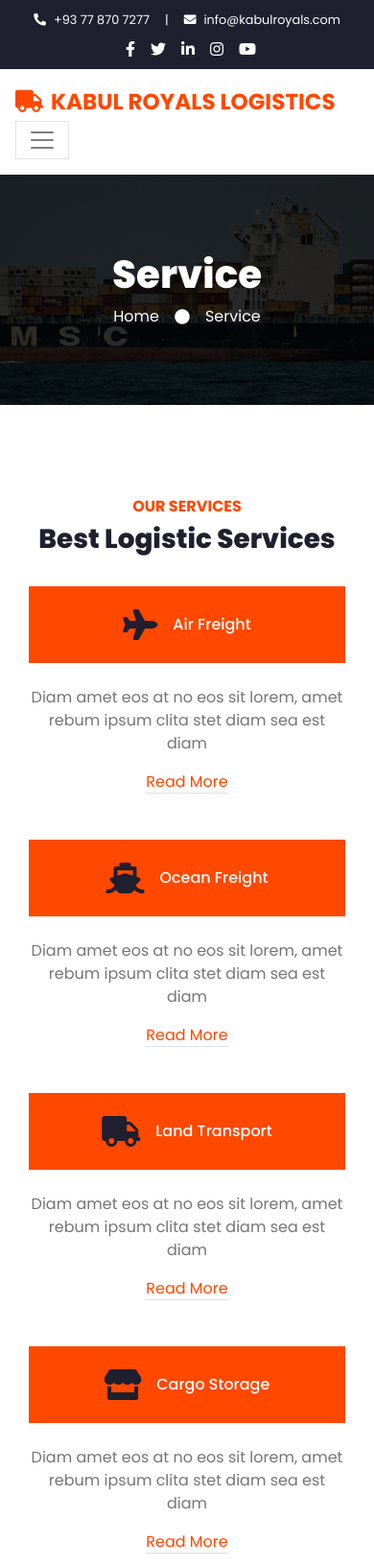
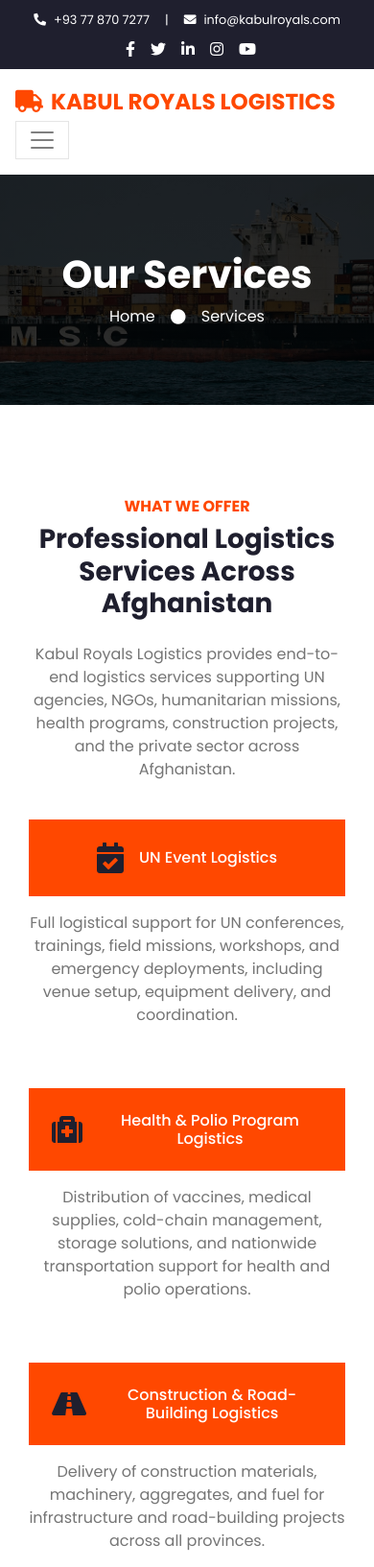
Before and after one commit to khalidsafi-cmd/Kabul-Royals-Logistics, a PHP site: page /service.php in a window 390 px wide. Shown: the top 1633 px of the page at 96% size. Run offline with PHP 8.4, Linux system fonts and the light colour scheme; some libraries are stand-ins or nearby versions.

Commit message:
Changed the service page

```diff
--- a/service.php
+++ b/service.php
@@ -3,17 +3,15 @@
 
 <head>
     <meta charset="utf-8">
-    <title>KRL Logistic Services</title>
+    <title>Kabul Royals Logistics – Services</title>
     <meta content="width=device-width, initial-scale=1.0" name="viewport">
-    <meta content="Free HTML Templates" name="keywords">
-    <meta content="Free HTML Templates" name="description">
 
     <!-- Favicon -->
     <link href="img/favicon.ico" rel="icon">
 
     <!-- Google Web Fonts -->
     <link rel="preconnect" href="https://fonts.gstatic.com">
-    <link href="https://fonts.googleapis.com/css2?family=Poppins:wght@100;200;300;400;500;600;700;800;900&display=swap" rel="stylesheet">
+    <link href="https://fonts.googleapis.com/css2?family=Poppins:wght@300;400;500;600;700&display=swap" rel="stylesheet">
 
     <!-- Font Awesome -->
     <link href="https://cdnjs.cloudflare.com/ajax/libs/font-awesome/5.10.0/css/all.min.css" rel="stylesheet">
@@ -23,134 +21,143 @@
 </head>
 
 <body>
+
     <!-- Include Header -->
     <?php include 'components/header.php'; ?>
 
-
-    <!-- Header Start -->
+    <!-- Page Header Start -->
     <div class="jumbotron jumbotron-fluid mb-5">
         <div class="container text-center py-5">
-            <h1 class="text-white display-3">Service</h1>
+            <h1 class="text-white display-3">Our Services</h1>
             <div class="d-inline-flex align-items-center text-white">
-                <p class="m-0"><a class="text-white" href="">Home</a></p>
+                <p class="m-0"><a class="text-white" href="index.php">Home</a></p>
                 <i class="fa fa-circle px-3"></i>
-                <p class="m-0">Service</p>
+                <p class="m-0">Services</p>
             </div>
         </div>
     </div>
-    <!-- Header End -->
+    <!-- Page Header End -->
 
 
     <!-- Services Start -->
-    <div class="container-fluid pt-5">
+    <div class="container-fluid pt-5 pb-5">
         <div class="container">
-            <div class="text-center pb-2">
-                <h6 class="text-primary text-uppercase font-weight-bold">Our Services</h6>
-                <h1 class="mb-4">Best Logistic Services</h1>
+            <div class="text-center pb-4">
+                <h6 class="text-primary text-uppercase font-weight-bold">What We Offer</h6>
+                <h1 class="mb-4">Professional Logistics Services Across Afghanistan</h1>
+                <p class="mx-auto" style="max-width: 750px;">
+                    Kabul Royals Logistics provides end-to-end logistics services supporting UN agencies, NGOs,
+                    humanitarian missions, health programs, construction projects, and the private sector across Afghanistan.
+                </p>
             </div>
-            <div class="row pb-3">
-                <div class="col-lg-3 col-md-6 text-center mb-5">
-                    <div class="d-flex align-items-center justify-content-center bg-primary mb-4 p-4">
-                        <i class="fa fa-2x fa-plane text-dark pr-3"></i>
-                        <h6 class="text-white font-weight-medium m-0">Air Freight</h6>
+
+            <div class="row">
+
+                <!-- UN Event Logistics -->
+                <div class="col-lg-4 col-md-6 mb-5 text-center">
+                    <div class="d-flex align-items-center justify-content-center bg-primary mb-3 p-4">
+                        <i class="fa fa-2x fa-calendar-check text-dark pr-3"></i>
+                        <h6 class="text-white font-weight-medium m-0">UN Event Logistics</h6>
                     </div>
-                    <p>Diam amet eos at no eos sit lorem, amet rebum ipsum clita stet diam sea est diam</p>
-                    <a class="border-bottom text-decoration-none" href="">Read More</a>
+                    <p>
+                        Full logistical support for UN conferences, trainings, field missions, workshops, and
+                        emergency deployments, including venue setup, equipment delivery, and coordination.
+                    </p>
                 </div>
-                <div class="col-lg-3 col-md-6 text-center mb-5">
-                    <div class="d-flex align-items-center justify-content-center bg-primary mb-4 p-4">
-                        <i class="fa fa-2x fa-ship text-dark pr-3"></i>
-                        <h6 class="text-white font-weight-medium m-0">Ocean Freight</h6>
+
+                <!-- Health & Polio Logistics -->
+                <div class="col-lg-4 col-md-6 mb-5 text-center">
+                    <div class="d-flex align-items-center justify-content-center bg-primary mb-3 p-4">
+                        <i class="fa fa-2x fa-medkit text-dark pr-3"></i>
+                        <h6 class="text-white font-weight-medium m-0">Health & Polio Program Logistics</h6>
                     </div>
-                    <p>Diam amet eos at no eos sit lorem, amet rebum ipsum clita stet diam sea est diam</p>
-                    <a class="border-bottom text-decoration-none" href="">Read More</a>
+                    <p>
+                        Distribution of vaccines, medical supplies, cold-chain management, storage solutions,
+                        and nationwide transportation support for health and polio operations.
+                    </p>
                 </div>
-                <div class="col-lg-3 col-md-6 text-center mb-5">
-                    <div class="d-flex align-items-center justify-content-center bg-primary mb-4 p-4">
+
+                <!-- Construction & Road-Building Logistics -->
+                <div class="col-lg-4 col-md-6 mb-5 text-center">
+                    <div class="d-flex align-items-center justify-content-center bg-primary mb-3 p-4">
+                        <i class="fa fa-2x fa-road text-dark pr-3"></i>
+                        <h6 class="text-white font-weight-medium m-0">Construction & Road-Building Logistics</h6>
+                    </div>
+                    <p>
+                        Delivery of construction materials, machinery, aggregates, and fuel for infrastructure
+                        and road-building projects across all provinces.
+                    </p>
+                </div>
+
+                <!-- Heavy Loads Transportation -->
+                <div class="col-lg-4 col-md-6 mb-5 text-center">
+                    <div class="d-flex align-items-center justify-content-center bg-primary mb-3 p-4">
+                        <i class="fa fa-2x fa-truck-loading text-dark pr-3"></i>
+                        <h6 class="text-white font-weight-medium m-0">Heavy Load Transportation</h6>
+                    </div>
+                    <p>
+                        Secure movement of oversized and high-value cargo using flatbeds, low-beds, cranes,
+                        and specialized equipment for industrial and humanitarian sectors.
+                    </p>
+                </div>
+
+                <!-- Multi-Modal & Road Transport -->
+                <div class="col-lg-4 col-md-6 mb-5 text-center">
+                    <div class="d-flex align-items-center justify-content-center bg-primary mb-3 p-4">
                         <i class="fa fa-2x fa-truck text-dark pr-3"></i>
-                        <h6 class="text-white font-weight-medium m-0">Land Transport</h6>
+                        <h6 class="text-white font-weight-medium m-0">National Road Transport</h6>
                     </div>
-                    <p>Diam amet eos at no eos sit lorem, amet rebum ipsum clita stet diam sea est diam</p>
-                    <a class="border-bottom text-decoration-none" href="">Read More</a>
+                    <p>
+                        Nationwide trucking services including LTL/FTL, inter-provincial cargo movement,
+                        humanitarian delivery, and project-based logistics operations.
+                    </p>
                 </div>
-                <div class="col-lg-3 col-md-6 text-center mb-5">
-                    <div class="d-flex align-items-center justify-content-center bg-primary mb-4 p-4">
-                        <i class="fa fa-2x fa-store text-dark pr-3"></i>
-                        <h6 class="text-white font-weight-medium m-0">Cargo Storage</h6>
+
+                <!-- Warehousing & Storage -->
+                <div class="col-lg-4 col-md-6 mb-5 text-center">
+                    <div class="d-flex align-items-center justify-content-center bg-primary mb-3 p-4">
+                        <i class="fa fa-2x fa-warehouse text-dark pr-3"></i>
+                        <h6 class="text-white font-weight-medium m-0">Warehousing & Secure Storage</h6>
                     </div>
-                    <p>Diam amet eos at no eos sit lorem, amet rebum ipsum clita stet diam sea est diam</p>
-                    <a class="border-bottom text-decoration-none" href="">Read More</a>
+                    <p>
+                        Secure warehousing in Kabul with 24/7 protection, storage yard for containers and equipment,
+                        and full inventory management support.
+                    </p>
                 </div>
+
+                <!-- Supply Chain & Customs -->
+                <div class="col-lg-4 col-md-6 mb-5 text-center">
+                    <div class="d-flex align-items-center justify-content-center bg-primary mb-3 p-4">
+                        <i class="fa fa-2x fa-cogs text-dark pr-3"></i>
+                        <h6 class="text-white font-weight-medium m-0">Supply Chain & Customs Support</h6>
+                    </div>
+                    <p>
+                        Professional customs clearance, documentation, procurement support, and
+                        end-to-end supply chain solutions for humanitarian and development partners.
+                    </p>
+                </div>
+
             </div>
         </div>
     </div>
     <!-- Services End -->
 
 
-    <!-- Contact Start -->
-    <div class="container-fluid py-5">
-        <div class="container">
-            <div class="row">
-                <div class="col-lg-5 pb-4 pb-lg-0">
-                    <div class="bg-primary text-dark text-center p-4">
-                        <h4 class="m-0"><i class="fa fa-map-marker-alt text-white mr-2"></i>123 Street, New York, USA</h4>
-                    </div>
-                    <iframe style="width: 100%; height: 520px;"
-                        src="https://www.google.com/maps/embed?pb=!1m18!1m12!1m3!1d3001156.4288297426!2d-78.01371936852176!3d42.72876761954724!2m3!1f0!2f0!3f0!3m2!1i1024!2i768!4f13.1!3m3!1m2!1s0x4ccc4bf0f123a5a9%3A0xddcfc6c1de189567!2sNew%20York%2C%20USA!5e0!3m2!1sen!2sbd!4v1603794290143!5m2!1sen!2sbd"
-                        frameborder="0" style="border:0;" allowfullscreen="" aria-hidden="false" tabindex="0"></iframe>
-                </div>
-                <div class="col-lg-7">
-                    <h6 class="text-primary text-uppercase font-weight-bold">Contact Us</h6>
-                    <h1 class="mb-4">Contact For Any Queries</h1>
-                    <h5 class="mb-4">Receive messages instantly with our PHP and Ajax contact form - available in the <a href="https://htmlcodex.com/downloading/?item=1309">Pro Version</a> only.</h5>
-                    <div class="contact-form bg-secondary" style="padding: 30px;">
-                        <div id="success"></div>
-                        <form name="sentMessage" id="contactForm" novalidate="novalidate">
-                            <div class="control-group">
-                                <input type="text" class="form-control border-0 p-4" id="name" placeholder="Your Name"
-                                    required="required" data-validation-required-message="Please enter your name" />
-                                <p class="help-block text-danger"></p>
-                            </div>
-                            <div class="control-group">
-                                <input type="email" class="form-control border-0 p-4" id="email" placeholder="Your Email"
-                                    required="required" data-validation-required-message="Please enter your email" />
-                                <p class="help-block text-danger"></p>
-                            </div>
-                            <div class="control-group">
-                                <input type="text" class="form-control border-0 p-4" id="subject" placeholder="Subject"
-                                    required="required" data-validation-required-message="Please enter a subject" />
-                                <p class="help-block text-danger"></p>
-                            </div>
-                            <div class="control-group">
-                                <textarea class="form-control border-0 py-3 px-4" rows="3" id="message" placeholder="Message"
-                                    required="required"
-                                    data-validation-required-message="Please enter your message"></textarea>
-                                <p class="help-block text-danger"></p>
-                            </div>
-                            <div>
-                                <button class="btn btn-primary py-3 px-4" type="submit" id="sendMessageButton">Send
-                                    Message</button>
-                            </div>
-                        </form>
-                    </div>
-                </div>
-            </div>
+    <!-- Contact CTA -->
+    <div class="container-fluid bg-primary text-dark py-5">
+        <div class="container text-center">
+            <h1 class="mb-3">Need Reliable Logistics Support?</h1>
+            <p class="mb-4">Contact our team for service inquiries, contracts, or partnership opportunities.</p>
+            <a href="contact.php" class="btn btn-dark py-3 px-5">Contact Us</a>
         </div>
     </div>
-    <!-- Contact End -->
-
 
     <!-- Include Footer -->
     <?php include 'components/footer.php'; ?>
 
-    <!-- JavaScript Libraries -->
+    <!-- JS Files -->
     <script src="https://code.jquery.com/jquery-3.4.1.min.js"></script>
     <script src="https://stackpath.bootstrapcdn.com/bootstrap/4.4.1/js/bootstrap.bundle.min.js"></script>
-    <script src="lib/easing/easing.min.js"></script>
-    <script src="lib/waypoints/waypoints.min.js"></script>
 
-    <!-- Template Javascript -->
-    <script src="js/main.js"></script>
 </body>
-
 </html>
```
